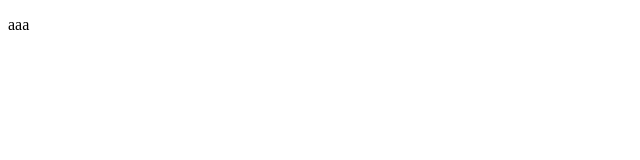
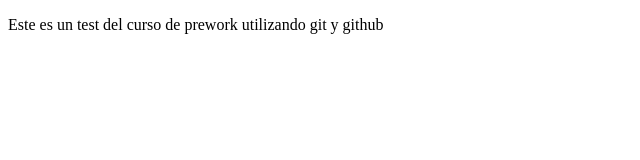
Before and after one commit to JDHACKING011001/ProyectoDemoCursoPrework, a plain HTML site: page index.html in a window 1280 px wide. Shown: the whole page, without its empty margins (0-640 px from the left). Drawn offline with Linux system fonts and the light colour scheme.

Commit message:
cambie un parrafo

```diff
--- a/index.html
+++ b/index.html
@@ -5,6 +5,6 @@
     <title>Document</title>
 </head>
 <body>
-    <p>aaa</p>
+    <p>Este es un test del curso de prework utilizando git y github</p>
 </body>
 </html>
```
